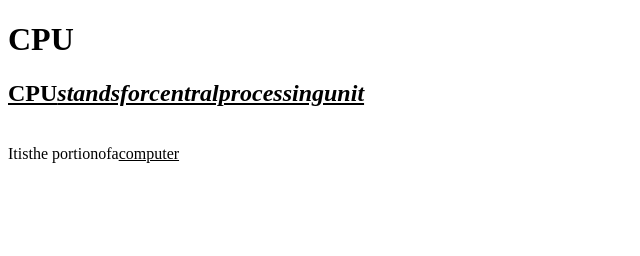
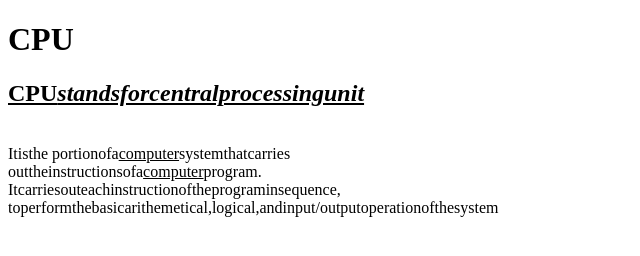
Before and after one commit to iamneo-production/fddfbfedadcdaebdeeeaadaeccdfffebaeceaec, a website: page public/index.html in a window 1280 px wide. Shown: the whole page, without its empty margins (0-640 px from the left). Drawn offline with Linux system fonts and the light colour scheme.

Commit message:
Backup Commit

```diff
--- a/public/index.html
+++ b/public/index.html
@@ -10,6 +10,9 @@
 <body>
     <h1>CPU</h1>
     <h2><u>CPU<i>standsforcentralprocessingunit</i></u></h2><br>
-    Itisthe portionofa<u>computer</u>
+    Itisthe portionofa<u>computer</u>systemthatcarries<br>
+    outtheinstructionsofa<U>computer</U>program.<br>
+    Itcarriesouteachinstructionoftheprograminsequence,<br>
+    toperformthebasicarithemetical,logical,andinput/outputoperationofthesystem</body>
 </body>
 </html>
```
